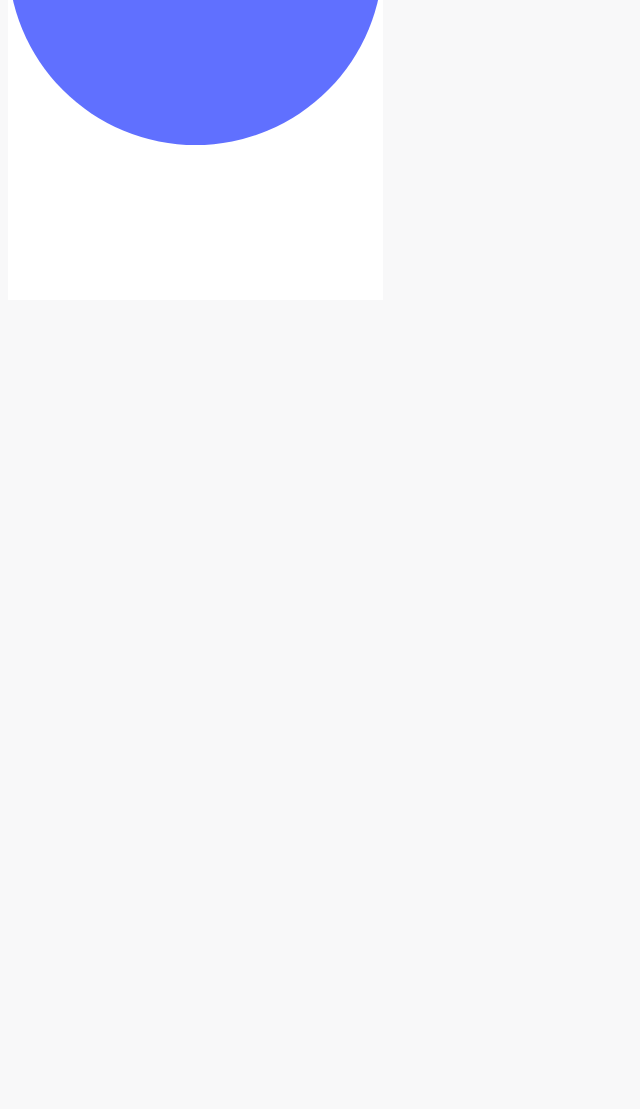
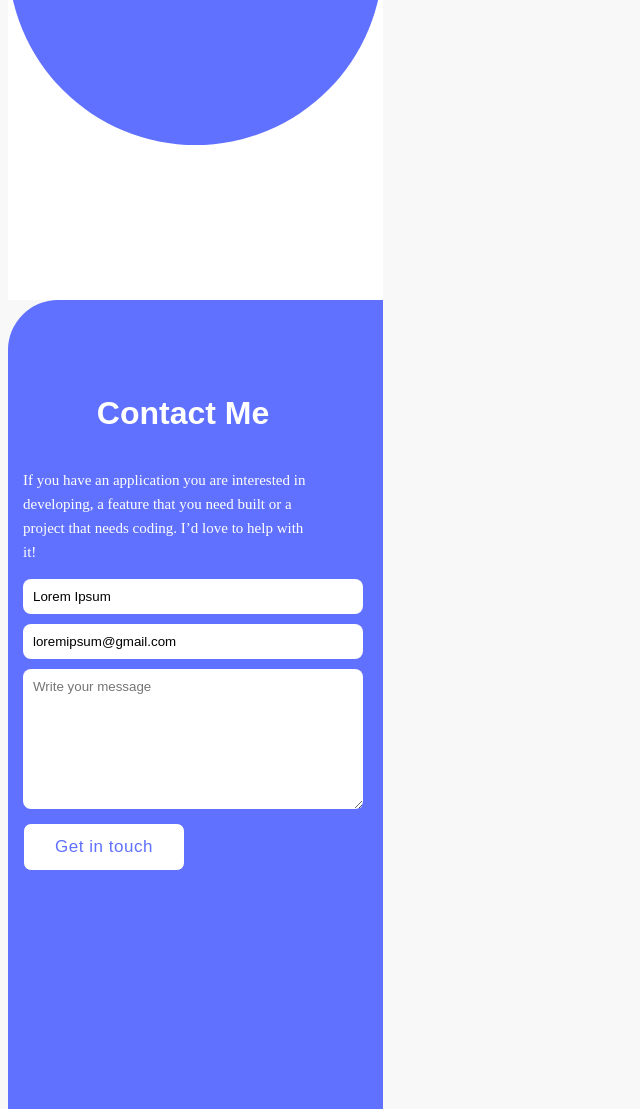
Before and after one commit to noorseyal12/PortfolioProject-task1-, a website: page index.html in a window 1280 px wide. Shown: the part 5104-6213 px from the top of the page, without its empty margins (0-640 px from the left). Before the commit the page ends 5404 px from the top, so only its background shows below. Drawn offline with Linux system fonts and the light colour scheme.

Commit message:
contact form added in main

```diff
--- a/index.html
+++ b/index.html
@@ -267,6 +267,49 @@
 
 
 </section>
+<div class="form">
+  <h1 class="title2">Contact Me</h1>
+  <p class="description">
+    If you have an application you are interested in developing, a
+    feature that you need built or a project that needs coding. I’d love
+    to help with it!
+  </p>
+  <form
+  action="https://formspree.io/f/xjvnewvd"
+  method="POST"
+>
+    <div class="form_group">
+      <input
+        type="text"
+        id="name"
+        value="Lorem Ipsum"
+        name="name"
+        placeholder="Enter your name"
+      />
+    </div>
+    <div class="form_group">
+      <input
+        type="email"
+        id="email"
+        value="loremipsum@gmail.com"
+        name="email"
+        placeholder="Enter your email"
+      />
+    </div>
+    <div class="form_group">
+      <textarea
+        rows="8"
+        id="message"
+        name="message"
+        placeholder="Write your message"
+      ></textarea>
+    </div>
+
+      <button type = "submit" class = "getintouch_btn">Get in touch</button>
+
+  </form>
+</div>
+
 </body>
 
 </html>
```
